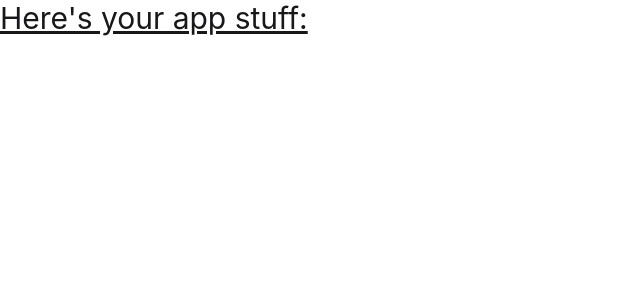
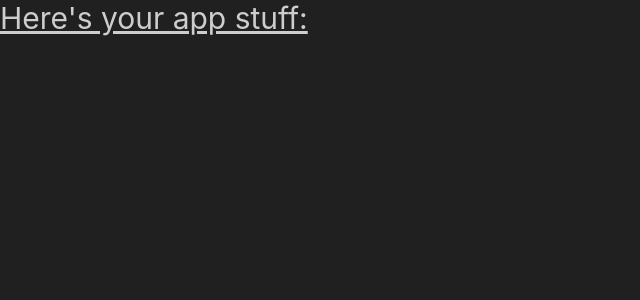
Before and after one commit to Brandon-Abundis/sdi-COM-capstone, a React (Vite) app in the folder client/: page / in a window 1280 px wide. Shown: the top 300 px of the page, without its empty margins (0-640 px from the left). Built offline with nearby package versions, Linux system fonts and the light colour scheme.

Commit message:
Events page components built

```diff
--- a/client/src/index.css
+++ b/client/src/index.css
@@ -1,7 +1,4 @@
 @import "tailwindcss";
-@plugin "daisyui";
-
-@plugin "daisyui/theme" {
-  name: "nightshade";
-  default: true;
+@plugin "daisyui" {
+  themes: business;
 }
```
